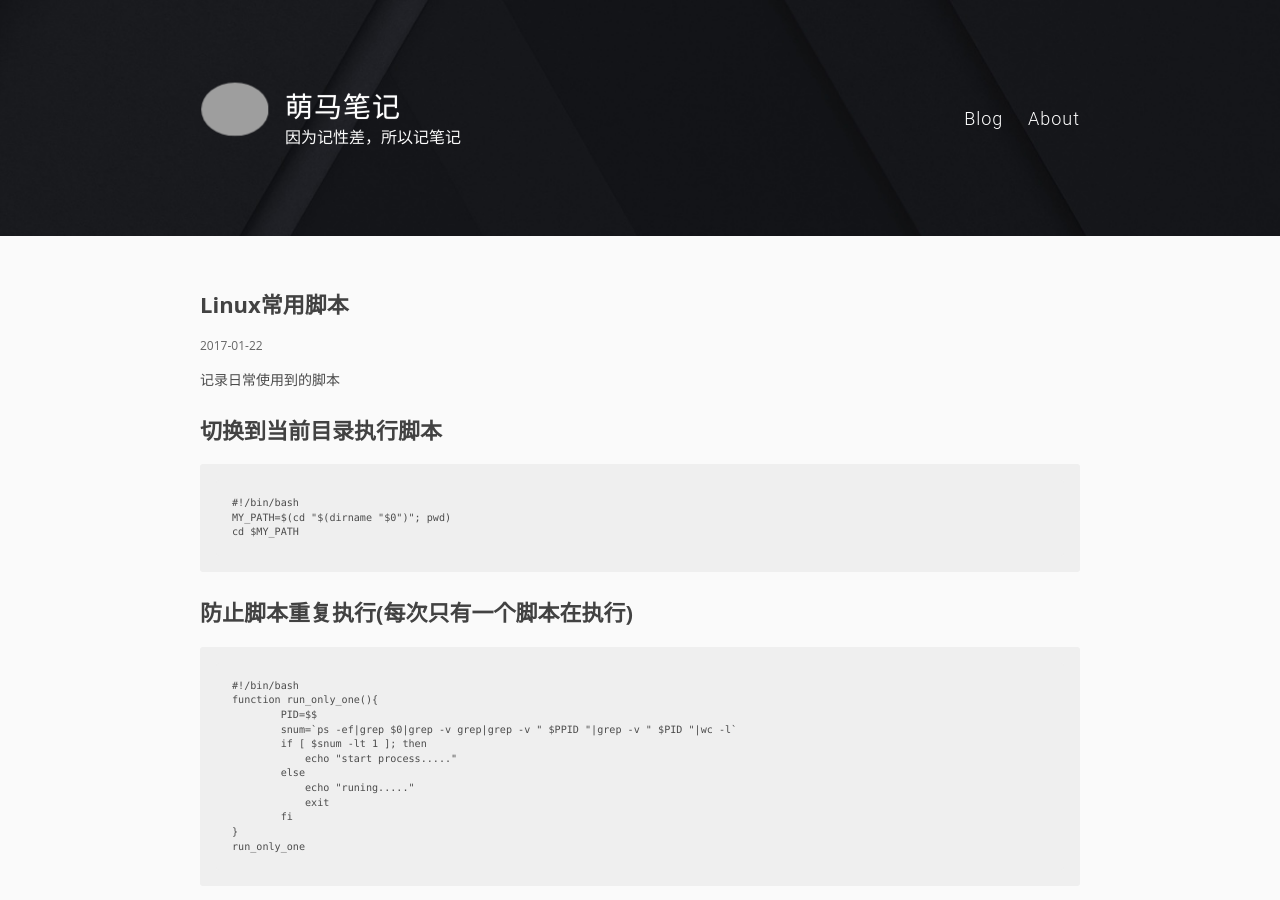
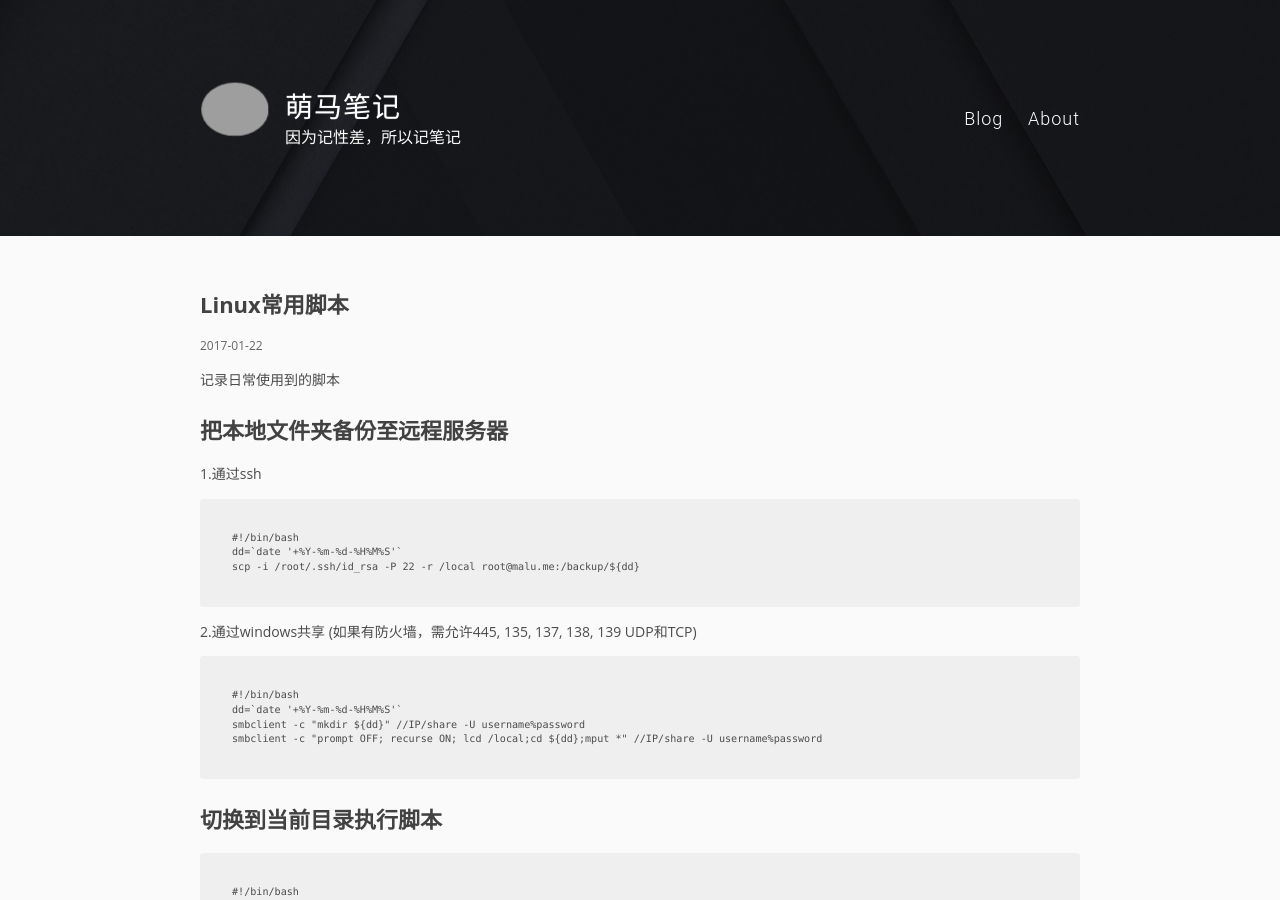
Before and after one commit to pingmalu/pingmalu.github.io, a Jekyll site: the page built from _posts/2017-01-22-Linux常用脚本.md, in a window 1280 px wide and 900 px high. Built offline with Jekyll 4.4.1, drawn with Linux system fonts in a browser that asks for light colours; grey boxes are pictures that could not be loaded.

Commit message:
'update'

```diff
--- a/_posts/2017-01-22-Linux常用脚本.md
+++ b/_posts/2017-01-22-Linux常用脚本.md
@@ -4,6 +4,23 @@ title:  "Linux常用脚本"
 ---
 
 记录日常使用到的脚本
+
+
+# 把本地文件夹备份至远程服务器
+
+1.通过ssh
+
+	#!/bin/bash
+	dd=`date '+%Y-%m-%d-%H%M%S'`
+	scp -i /root/.ssh/id_rsa -P 22 -r /local root@malu.me:/backup/${dd}
+
+2.通过windows共享 (如果有防火墙，需允许445, 135, 137, 138, 139 UDP和TCP)
+
+	#!/bin/bash
+	dd=`date '+%Y-%m-%d-%H%M%S'`
+	smbclient -c "mkdir ${dd}" //IP/share -U username%password
+	smbclient -c "prompt OFF; recurse ON; lcd /local;cd ${dd};mput *" //IP/share -U username%password
+
 
 
 # 切换到当前目录执行脚本
```
